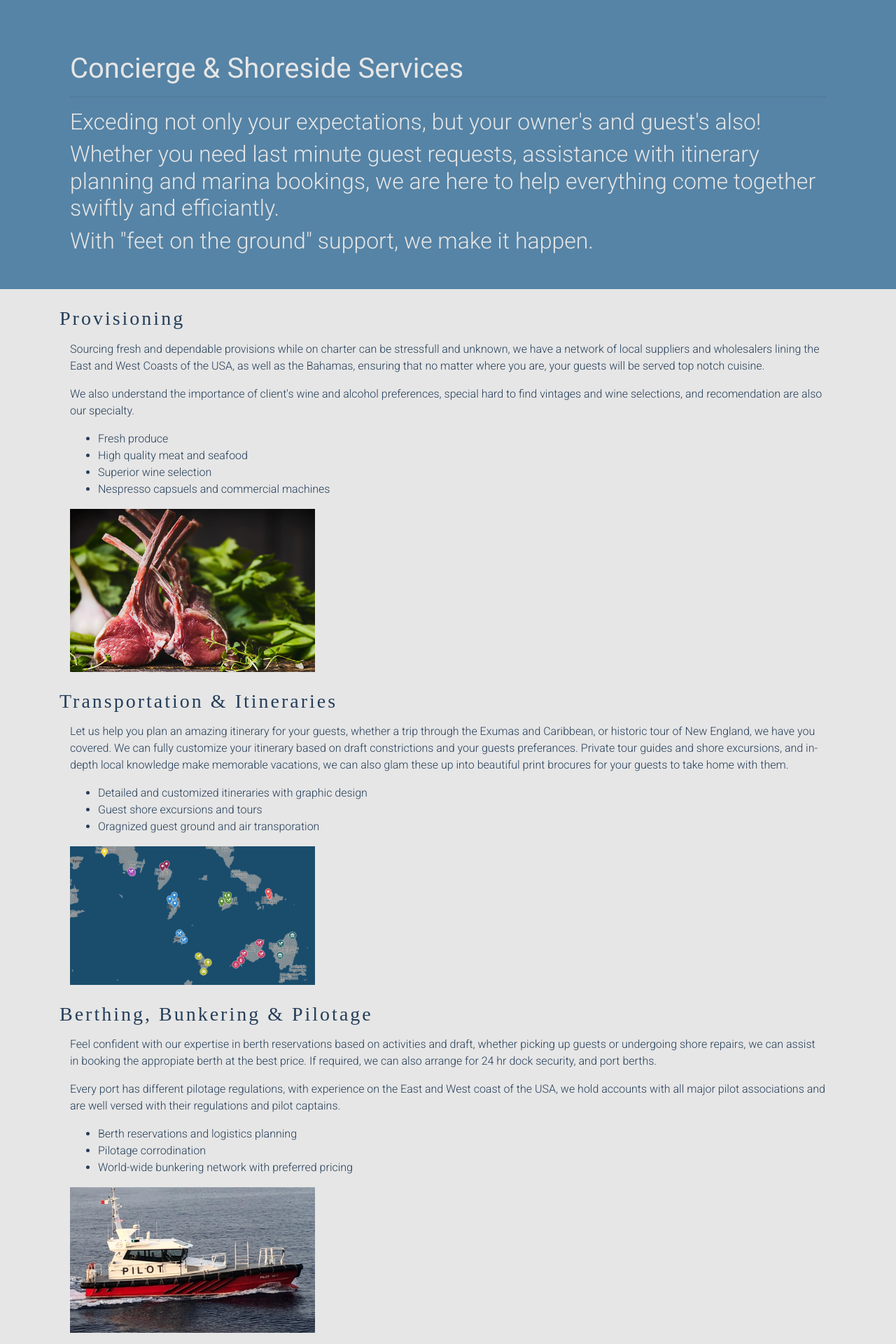
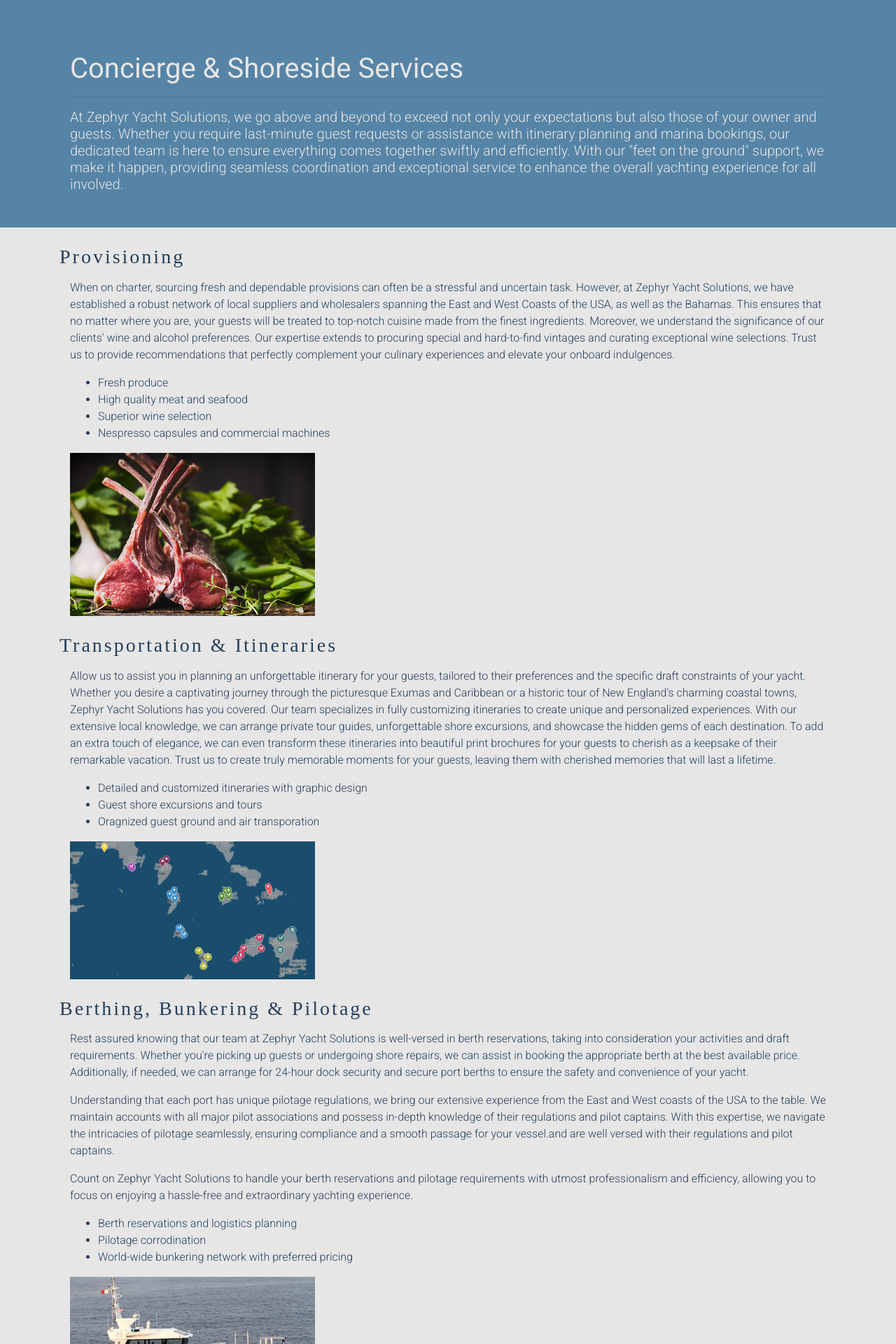
Before and after one commit to Knauth39/Zephyr-Yacht-Solutions, a Django app: page /concierge/ in a window 1280 px wide. Shown: the part 1036-2956 px from the top of the page at 70% size. Run offline with Django 4.2, Linux system fonts and the light colour scheme; parts of the project's set-up code (start-up, migrations or seed data) failed here and were passed over; some libraries are stand-ins or nearby versions; some web fonts are replaced.

Commit message:
Updates to vergiage in site and add link for Yacht Jobs 247

```diff
--- a/templates/_base.html
+++ b/templates/_base.html
@@ -68,6 +68,7 @@
                     <a class="nav-item nav-link active" href="{% url 'management' %}">Management <span class="sr-only">(current)</span></a>
                     <a class="nav-item nav-link active" href="{% url 'contact' %}">Contact <span class="sr-only">(current)</span></a>
                     <a class="nav-item nav-link active" href="{% url 'client' %}">Zeppelin <span class="sr-only">(current)</span></a>
+                    <a class="nav-item nav-link active" href="https://www.yachtjobs247.com" target="_blank">Yacht Jobs 24|7<span class="sr-only">(current)</span></a>
                 </div>
             </div>
         </nav>
@@ -84,6 +85,9 @@
 <!-- Footer -->
     <footer>
 	    <img src="/static/images/branding/ZYS_Circle_DB-01.png" alt="ZYS" class="footer-logo">
+        <h6 class="text-footer">Licensed | Insured | Registered CBP ACE</h6>
+        <img src="/static/images/content/CBP.png" alt="CBP" class="footer-logo">
+        <hr>
 	    <h6 class="text-footer"><a class="text-footer" href="tel:954.412.9280">954.412.9280</a> | <a class="text-footer" href="mailto:info@zephyrsolutions.us">info@zephyrsolutions.us</a></h6>
         <h5 class="text-footer">
             <a href="https://www.instagram.com/zephyryachtsolutions/" target="_blank"><i class="fab fa-instagram" style="color: #e6e6e6;"></i></a>
--- a/templates/client.html
+++ b/templates/client.html
@@ -7,7 +7,7 @@
 {% block content %}
 <div class="image-holder">
     <video poster="/static/images/background/cloud_scape.png" autoplay loop>
-        <!-- <source src="/static/video/cloud_Sequence_01.mp4" type='video/mp4;codecs="avc1.42E01E, mp4a.40.2"'> -->
+        <source src="/static/video/cloud_Sequence_01.mp4" type='video/mp4;codecs="avc1.42E01E, mp4a.40.2"'>
         <source src="/static/video/cloud_Sequence_01.webm" type='video/webm'>
         <source src="/static/video/cloud_Sequence_01_1.webm" type='video/mp4'>
     </video>
@@ -16,7 +16,7 @@
 <div class="box-inverse">
     <h4>Welcom to yachting in the cloud, a secure CRM with a dedicated database server.</h4>
     <h4>Zeppelin Cloud assists in keeping digital documents and certifiates organized and up to date.</h4>
-    <h4>With great features like Drag & Drop manifests, automated alerts, and single page vessel data exports, you will simplify your workload knowing your information is safe and secured.</h4>
+    <h4>With great features like Drag &amp; Drop manifests, automated alerts, and single page vessel data exports, you will simplify your workload knowing your information is safe and secured.</h4>
 </div>
 
     <!-- Form -->
--- a/templates/concierge.html
+++ b/templates/concierge.html
@@ -12,11 +12,12 @@
 <div class="box-inverse">
 <div class="container box-1">
    <div class="container">
-        <h1>Concierge & Shoreside Services</h1>
+        <h1>Concierge &amp; Shoreside Services</h1>
 	    <hr>
-	    <h2>Exceding not only your expectations, but your owner's and guest's also!</h2>
-        <h2>Whether you need last minute guest requests, assistance with itinerary planning and marina bookings, we are here to help everything come together swiftly and efficiantly.</h2>
-        <h2>With "feet on the ground" support, we make it happen.</h2>
+	    <h5>At Zephyr Yacht Solutions, we go above and beyond to exceed not only your expectations but also those of your owner and guests.
+        Whether you require last-minute guest requests or assistance with itinerary planning and marina bookings, our dedicated team is here
+        to ensure everything comes together swiftly and efficiently. With our "feet on the ground" support, we make it happen, providing
+        seamless coordination and exceptional service to enhance the overall yachting experience for all involved.</h5>
     </div>
 </div>
 </div>
@@ -24,22 +25,33 @@
 <div class="container box-2">
     <h3>Provisioning</h3>
     <div class="container box-3">
-        <p>Sourcing fresh and dependable provisions while on charter can be stressfull and unknown, we have a network of local suppliers and wholesalers lining the East and West Coasts of the USA, as well as the Bahamas, ensuring that no matter where you are, your guests will be served top notch cuisine.&nbsp; </p>
-        <p>We also understand the importance of client's wine and alcohol preferences, special hard to find vintages and wine selections, and recomendation are also our specialty.</p>
+        <p>When on charter, sourcing fresh and dependable provisions can often be a stressful and uncertain task. However,
+        at Zephyr Yacht Solutions, we have established a robust network of local suppliers and wholesalers spanning the East
+        and West Coasts of the USA, as well as the Bahamas. This ensures that no matter where you are, your guests will be
+        treated to top-notch cuisine made from the finest ingredients. Moreover, we understand the significance of our clients'
+        wine and alcohol preferences. Our expertise extends to procuring special and hard-to-find vintages and curating
+        exceptional wine selections. Trust us to provide recommendations that perfectly complement your culinary experiences
+        and elevate your onboard indulgences.</p>
         <ul>
             <li>Fresh produce</li>
             <li>High quality meat and seafood</li>
             <li>Superior wine selection</li>
-            <li>Nespresso capsuels and commercial machines</li>
+            <li>Nespresso capsules and commercial machines</li>
         </ul>
     <img src="/static/images/content//provisions.jpeg" alt="" width="350" class="concierge-picture"/>
     </div>
 </div>
 
 <div class="container box-2">
-    <h3>Transportation & Itineraries</h3>
+    <h3>Transportation &amp; Itineraries</h3>
     <div class="container box-3">
-        <p>Let us help you plan an amazing itinerary for your guests, whether a trip through the Exumas and Caribbean, or historic tour of New England, we have you covered.  We can fully customize your itinerary based on draft constrictions and your guests preferances.  Private tour guides and shore excursions, and in-depth local knowledge make memorable vacations, we can also glam these up into beautiful print brocures for your guests to take home with them.</p>
+        <p>Allow us to assist you in planning an unforgettable itinerary for your guests, tailored to their preferences and the specific
+        draft constraints of your yacht. Whether you desire a captivating journey through the picturesque Exumas and Caribbean or a
+        historic tour of New England's charming coastal towns, Zephyr Yacht Solutions has you covered. Our team specializes in fully
+        customizing itineraries to create unique and personalized experiences. With our extensive local knowledge, we can arrange
+        private tour guides, unforgettable shore excursions, and showcase the hidden gems of each destination. To add an extra touch
+        of elegance, we can even transform these itineraries into beautiful print brochures for your guests to cherish as a keepsake
+        of their remarkable vacation. Trust us to create truly memorable moments for your guests, leaving them with cherished memories that will last a lifetime.</p>
             <ul>
                 <li>Detailed and customized itineraries with graphic design</li>
                 <li>Guest shore excursions and tours</li>
@@ -50,10 +62,11 @@
 </div>
 
 <div class="container box-2">
-    <h3>Berthing, Bunkering & Pilotage</h3>
+    <h3>Berthing, Bunkering &amp; Pilotage</h3>
     <div class="container box-3">
-        <p>Feel confident with our expertise in berth reservations based on activities and draft, whether picking up guests or undergoing shore repairs, we can assist in booking the appropiate berth at the best price.  If required, we can also arrange for 24 hr dock security, and port berths.</p>
-        <p>Every port has different pilotage regulations, with experience on the East and West coast of the USA, we hold accounts with all major pilot associations and are well versed with their regulations and pilot captains.</p>
+        <p>Rest assured knowing that our team at Zephyr Yacht Solutions is well-versed in berth reservations, taking into consideration your activities and draft requirements. Whether you're picking up guests or undergoing shore repairs, we can assist in booking the appropriate berth at the best available price. Additionally, if needed, we can arrange for 24-hour dock security and secure port berths to ensure the safety and convenience of your yacht.</p>
+        <p>Understanding that each port has unique pilotage regulations, we bring our extensive experience from the East and West coasts of the USA to the table. We maintain accounts with all major pilot associations and possess in-depth knowledge of their regulations and pilot captains. With this expertise, we navigate the intricacies of pilotage seamlessly, ensuring compliance and a smooth passage for your vessel.and are well versed with their regulations and pilot captains.</p>
+        <p>Count on Zephyr Yacht Solutions to handle your berth reservations and pilotage requirements with utmost professionalism and efficiency, allowing you to focus on enjoying a hassle-free and extraordinary yachting experience.</p>
             <ul>
                 <li>Berth reservations and logistics planning</li>
                 <li>Pilotage corrodination</li>
@@ -66,7 +79,7 @@
 <div class="container box-2">
     <h3>Logistical Support</h3>
     <div class="container box-3">
-        <p>Whether you need to ship monthly accounting, ship's spares, consolidated freight, or last minute charter items, we make it happen seemlessly and effortlessy for you, your crew, and your guests!&nbsp; Most shipments to Bahamas are facilited via Cessna Caravan, we have teamed up with some of the best pilots and island brokers, to ensure your items arrive on time with care.</p>
+        <p>At Zephyr Yacht Solutions, we excel in handling various shipping needs seamlessly and effortlessly for you, your crew, and your guests. Whether it's monthly accounting documents, ship's spares, consolidated freight, or last-minute charter items, we have you covered. When it comes to shipments to the Bahamas, we have established partnerships with some of the best pilots and island brokers in the industry. This allows us to facilitate efficient and timely deliveries via Cessna Caravan or waterplane, ensuring that your items arrive on schedule and in perfect condition. Trust us to handle your shipping logistics with care and precision, so you can focus on enjoying your yachting experience without any worries or delays.</p>
         <ul>
             <li>Customs import and export clearance and logistics</li>
             <li>Pick up, consolidation, and delivery</li>
```
Also changed, not shown: templates/compliance.html (+10 -1 lines), templates/home.html (+34 -18 lines), templates/management.html (+16 -5 lines), static/images/content/CBP.png (added), 1 other file.
